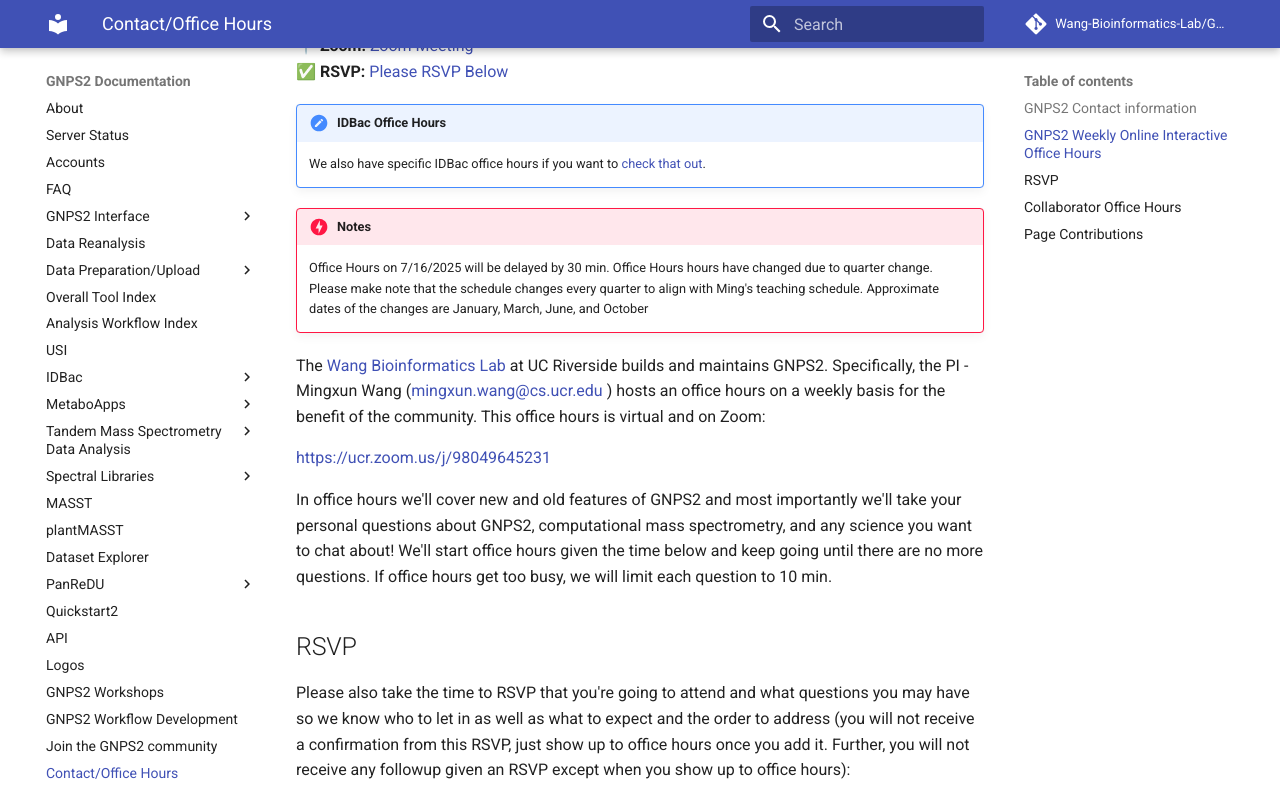
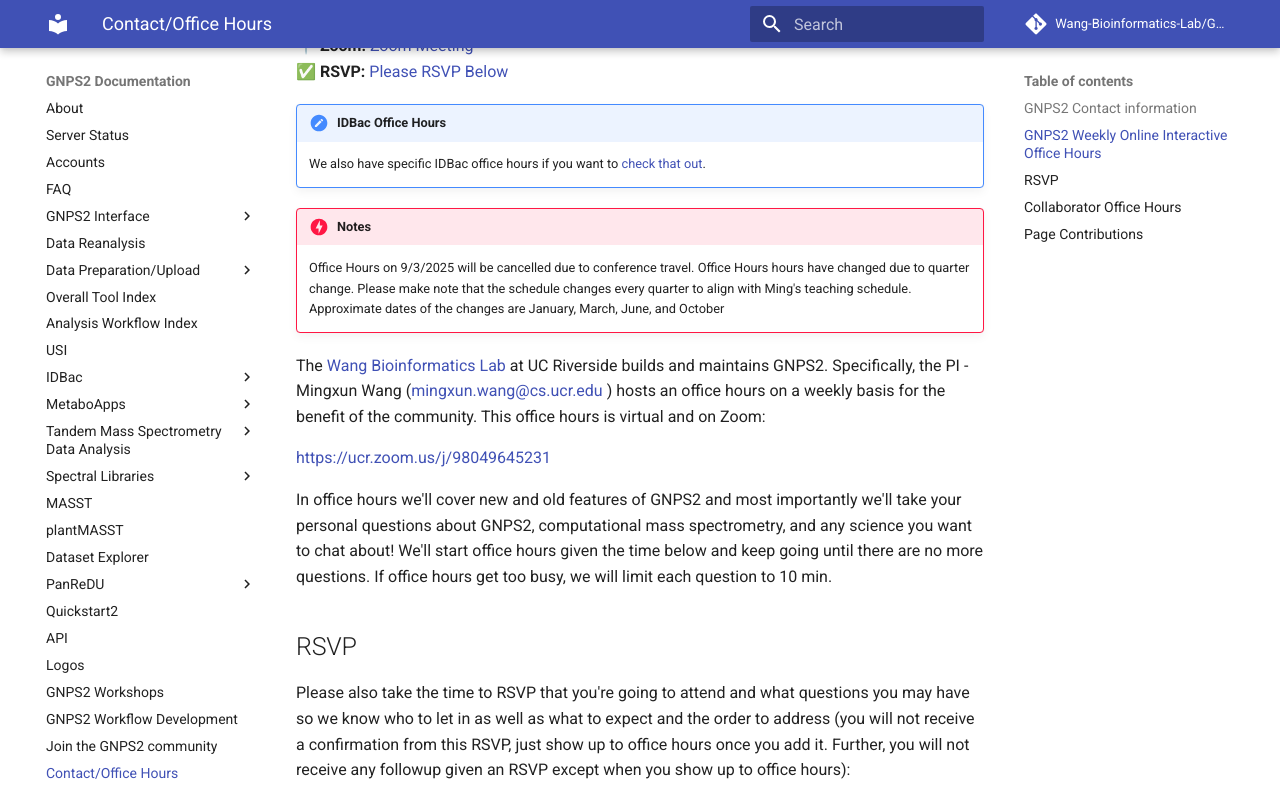
Before and after one commit to Wang-Bioinformatics-Lab/GNPS2_Documentation, an MkDocs documentation site: the page built from docs/contact.md, in a window 1280 px wide and 900 px high, scrolled down 391 px, cut to the strip 0-795 px from the top of the window. Built offline with MkDocs 1.6.1 and Material for MkDocs 9.7.7, drawn with Linux system fonts in a browser that asks for light colours; comment, search, counter and statistics services are not loaded.

Commit message:
Update contact.md

```diff
--- a/docs/contact.md
+++ b/docs/contact.md
@@ -13,7 +13,7 @@
     We also have specific IDBac office hours if you want to [check that out](idbacofficehours.md).
 
 !!! danger "Notes"
-    Office Hours on 7/16/2025 will be delayed by 30 min. Office Hours hours have changed due to quarter change. Please make note that the schedule changes every quarter to align with Ming's teaching schedule. Approximate dates of the changes are January, March, June, and October
+    Office Hours on 9/3/2025 will be cancelled due to conference travel. Office Hours hours have changed due to quarter change. Please make note that the schedule changes every quarter to align with Ming's teaching schedule. Approximate dates of the changes are January, March, June, and October
 
 The [Wang Bioinformatics Lab](https://www.cs.ucr.edu/~mingxunw/) at UC Riverside builds and maintains GNPS2. Specifically, the PI - Mingxun Wang ([mingxun.wang@cs.ucr.edu](mailto:mingxun.wang@cs.ucr.edu) ) hosts an office hours on a weekly basis for the benefit of the community. This office hours is virtual and on Zoom:
 
```
